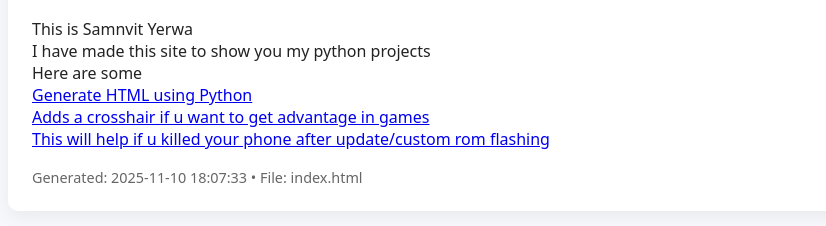
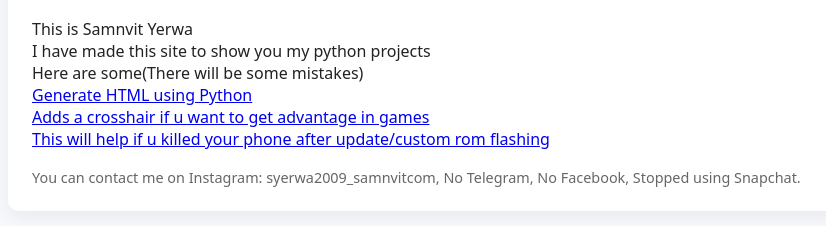
Before and after one commit to SammyTheGr8-Gamer/Samnvit-s-python-projects, a plain HTML site: page index.html in a window 1280 px wide. Shown: the part 102-328 px from the top of the page, without its empty margins (158-984 px from the left). Drawn offline with Linux system fonts and the light colour scheme.

Commit message:
Modify footer and content in index.html
Updated footer with contact information and added a note about potential mistakes.

```diff
--- a/index.html
+++ b/index.html
@@ -28,9 +28,9 @@ h1 { color: #0a66c2; margin-top: 0; }
 <body>
   <div class="container">
     <h1>S Y Python Projects to share</h1>
-    <p>This is Samnvit Yerwa<br/>I have made this site to show you my python projects<br/>Here are some<br/><a href="https://github.com/SammyTheGr8-Gamer/Samnvit-s-python-projects/blob/main/generate%20html%20using%20python%20by%20Samnvit%20Yerwa.py">Generate HTML using Python</a><br/><a href="https://github.com/SammyTheGr8-Gamer/Samnvit-s-python-projects/blob/main/crosshair.py">Adds a crosshair if u want to get advantage in games</a><br/><a href="https://github.com/SammyTheGr8-Gamer/Samnvit-s-python-projects/blob/main/extract_firehose.py">This will help if u killed your phone after update/custom rom flashing</a></p>
+    <p>This is Samnvit Yerwa<br/>I have made this site to show you my python projects<br/>Here are some(There will be some mistakes)<br/><a href="https://github.com/SammyTheGr8-Gamer/Samnvit-s-python-projects/blob/main/generate%20html%20using%20python%20by%20Samnvit%20Yerwa.py">Generate HTML using Python</a><br/><a href="https://github.com/SammyTheGr8-Gamer/Samnvit-s-python-projects/blob/main/crosshair.py">Adds a crosshair if u want to get advantage in games</a><br/><a href="https://github.com/SammyTheGr8-Gamer/Samnvit-s-python-projects/blob/main/extract_firehose.py">This will help if u killed your phone after update/custom rom flashing</a></p>
     <div class="footer">
-      Generated: 2025-11-10 18:07:33 • File: index.html
+      You can contact me on Instagram: syerwa2009_samnvitcom, No Telegram, No Facebook, Stopped using Snapchat.
     </div>
   </div>
 </body>
```
